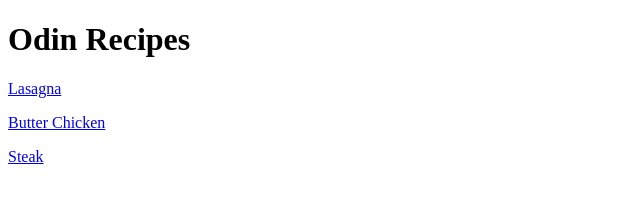
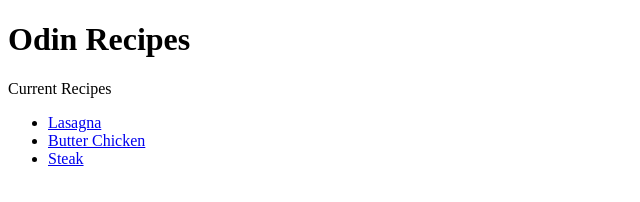
Before and after one commit to TheBigHugeMan/odin-recipes, a plain HTML site: page index.html in a window 1280 px wide. Shown: the whole page, without its empty margins (0-640 px from the left). Drawn offline with Linux system fonts and the light colour scheme.

Commit message:
Refactor recipes to unordered list

```diff
--- a/index.html
+++ b/index.html
@@ -7,9 +7,11 @@
 
     <body>
         <h1>Odin Recipes</h1>
-        <p><a href="./recipes/lasagna.html">Lasagna</a> </p>
-        <p><a href="./recipes/butter-chicken.html"> Butter Chicken</a> </p>
-        <p><a href="./recipes/steak.html"> Steak </a></p>
-
+        <p>Current Recipes</p>
+        <ul>
+            <li><a href="./recipes/lasagna.html">Lasagna</a></li>
+            <li><a href="./recipes/butter-chicken.html"> Butter Chicken</a></li>
+            <li><a href="./recipes/steak.html"> Steak </a></li>
+        </ul>
     </body>
 </html>
```
